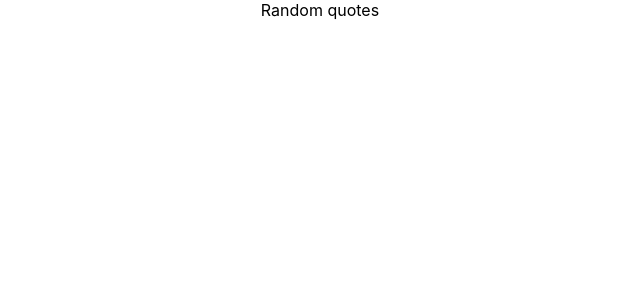
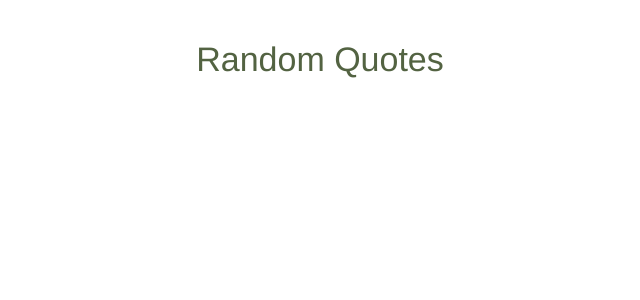
Before and after one commit to Adriantutuianu/random-quotes-project, a React (Create React App) app: page / in a window 1280 px wide. Shown: the top 300 px of the page, without its empty margins (320-960 px from the left). Built offline with nearby package versions, Linux system fonts and the light colour scheme.

Commit message:
Header finished css

```diff
--- a/src/App.css
+++ b/src/App.css
@@ -7,4 +7,5 @@ header {
   text-align: center;
   font-size: 34px;
   color: var(--primary-color);
+  padding: 40px;
 }
--- a/src/App.js
+++ b/src/App.js
@@ -1,7 +1,11 @@
 import "./App.css";
 
 function App() {
-  return <div className="App">Random quotes</div>;
+  return (
+    <div className="App">
+      <header>Random Quotes</header>
+    </div>
+  );
 }
 
 export default App;
```
